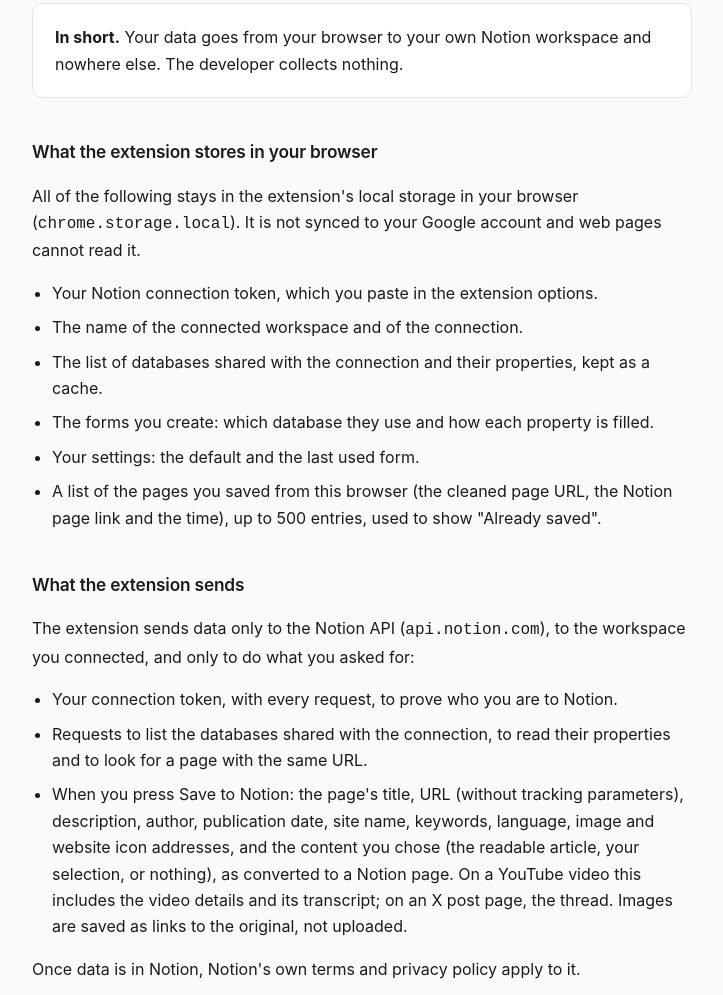
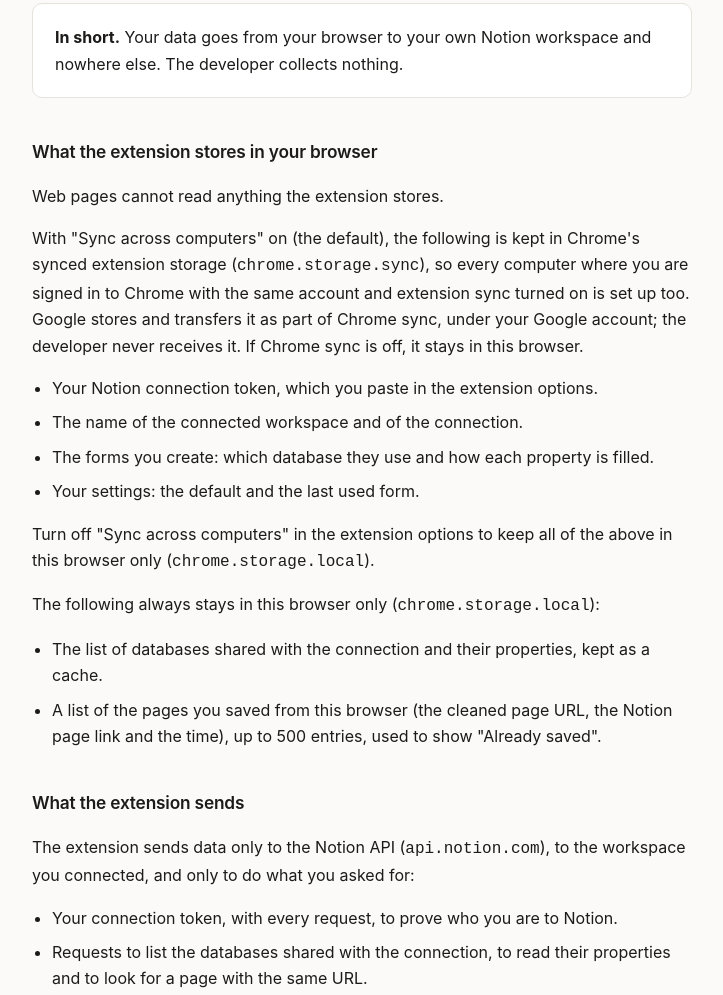
Before and after one commit to tech-gems-lab/tech-gems-lab.github.io, a plain HTML site: page save2notion/privacy.html in a window 1280 px wide. Shown: the part 329-1324 px from the top of the page, without its empty margins (278-1001 px from the left). Drawn offline with Linux system fonts and the light colour scheme.

Commit message:
Describe synced storage in the Save2Notion privacy policy

```diff
--- a/save2notion/privacy.html
+++ b/save2notion/privacy.html
@@ -22,13 +22,18 @@
 </div>
 
 <h2>What the extension stores in your browser</h2>
-<p>All of the following stays in the extension's local storage in your browser (<code>chrome.storage.local</code>). It is not synced to your Google account and web pages cannot read it.</p>
+<p>Web pages cannot read anything the extension stores.</p>
+<p>With "Sync across computers" on (the default), the following is kept in Chrome's synced extension storage (<code>chrome.storage.sync</code>), so every computer where you are signed in to Chrome with the same account and extension sync turned on is set up too. Google stores and transfers it as part of Chrome sync, under your Google account; the developer never receives it. If Chrome sync is off, it stays in this browser.</p>
 <ul>
     <li>Your Notion connection token, which you paste in the extension options.</li>
     <li>The name of the connected workspace and of the connection.</li>
-    <li>The list of databases shared with the connection and their properties, kept as a cache.</li>
     <li>The forms you create: which database they use and how each property is filled.</li>
     <li>Your settings: the default and the last used form.</li>
+</ul>
+<p>Turn off "Sync across computers" in the extension options to keep all of the above in this browser only (<code>chrome.storage.local</code>).</p>
+<p>The following always stays in this browser only (<code>chrome.storage.local</code>):</p>
+<ul>
+    <li>The list of databases shared with the connection and their properties, kept as a cache.</li>
     <li>A list of the pages you saved from this browser (the cleaned page URL, the Notion page link and the time), up to 500 entries, used to show "Already saved".</li>
 </ul>
 
@@ -64,7 +69,7 @@
 <p>Save2Notion is an independent tool, not affiliated with or endorsed by Notion Labs.</p>
 
 <footer>
-    <span>Last updated 24 November 2026</span>
+    <span>Last updated 25 November 2026</span>
     <nav><a href="../">All policies</a></nav>
 </footer>
 
```
Also changed, not shown: index.html (+1 -1 lines).
